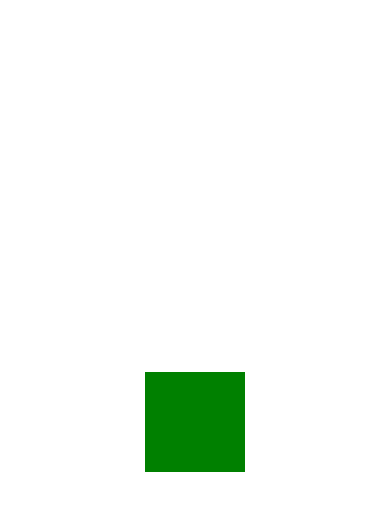
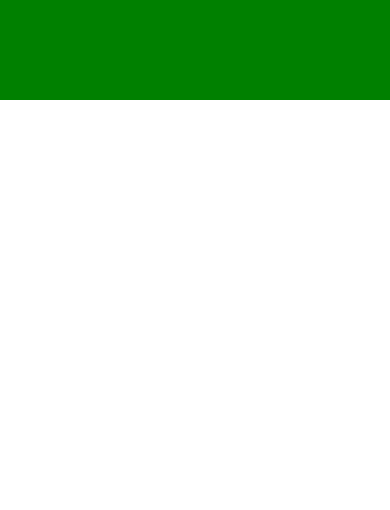
Before and after one commit to y471n/rn-animations, a React Native app: screen / in a window 390 px wide. Shown: the top 510 px of the page. Built offline with nearby package versions, Linux system fonts and the light colour scheme.

Commit message:
Position

```diff
--- a/App.tsx
+++ b/App.tsx
@@ -1,18 +1,22 @@
 import React from "react";
-import { StyleSheet, View } from "react-native";
+import { SafeAreaView, StyleSheet, View } from "react-native";
 import Opacity from "./components/properties/opacity";
+import Position from "./components/properties/position";
 import Scale from "./components/properties/scale";
 import Size from "./components/properties/size";
 import Translate from "./components/properties/translate";
 
 export default function App() {
   return (
-    <View style={styles.container}>
-      {/* <Opacity /> */}
-      {/* <Translate /> */}
-      {/* <Scale /> */}
-      <Size />
-    </View>
+    <SafeAreaView>
+      <View style={styles.container}>
+        {/* <Opacity /> */}
+        {/* <Translate /> */}
+        {/* <Scale /> */}
+        {/* <Size /> */}
+        <Position />
+      </View>
+    </SafeAreaView>
   );
 }
 
--- /dev/null
+++ b/components/properties/position.tsx
@@ -0,0 +1,44 @@
+import React, { useRef } from "react";
+import { TouchableWithoutFeedback, Animated, StyleSheet } from "react-native";
+
+const Position = () => {
+  const animation = useRef(new Animated.Value(0)).current;
+  const animatedStyles = {
+    top: animation,
+    left: animation,
+    right: animation,
+  };
+  const startAnimation = () => {
+    Animated.timing(animation, {
+      toValue: 40,
+      duration: 1500,
+      useNativeDriver: false,
+    }).start(() => {
+      Animated.timing(animation, {
+        toValue: 0,
+        duration: 1500,
+        useNativeDriver: false,
+      }).start();
+    });
+  };
+
+  return (
+    <TouchableWithoutFeedback onPress={startAnimation}>
+      <Animated.View style={{ ...styles.box, ...animatedStyles }} />
+    </TouchableWithoutFeedback>
+  );
+};
+
+const styles = StyleSheet.create({
+  box: {
+    backgroundColor: "green",
+    // width: 100,
+    height: 100,
+    position: "absolute",
+    top: 0,
+    left: 0,
+    right: 0,
+  },
+});
+
+export default Position;
```
